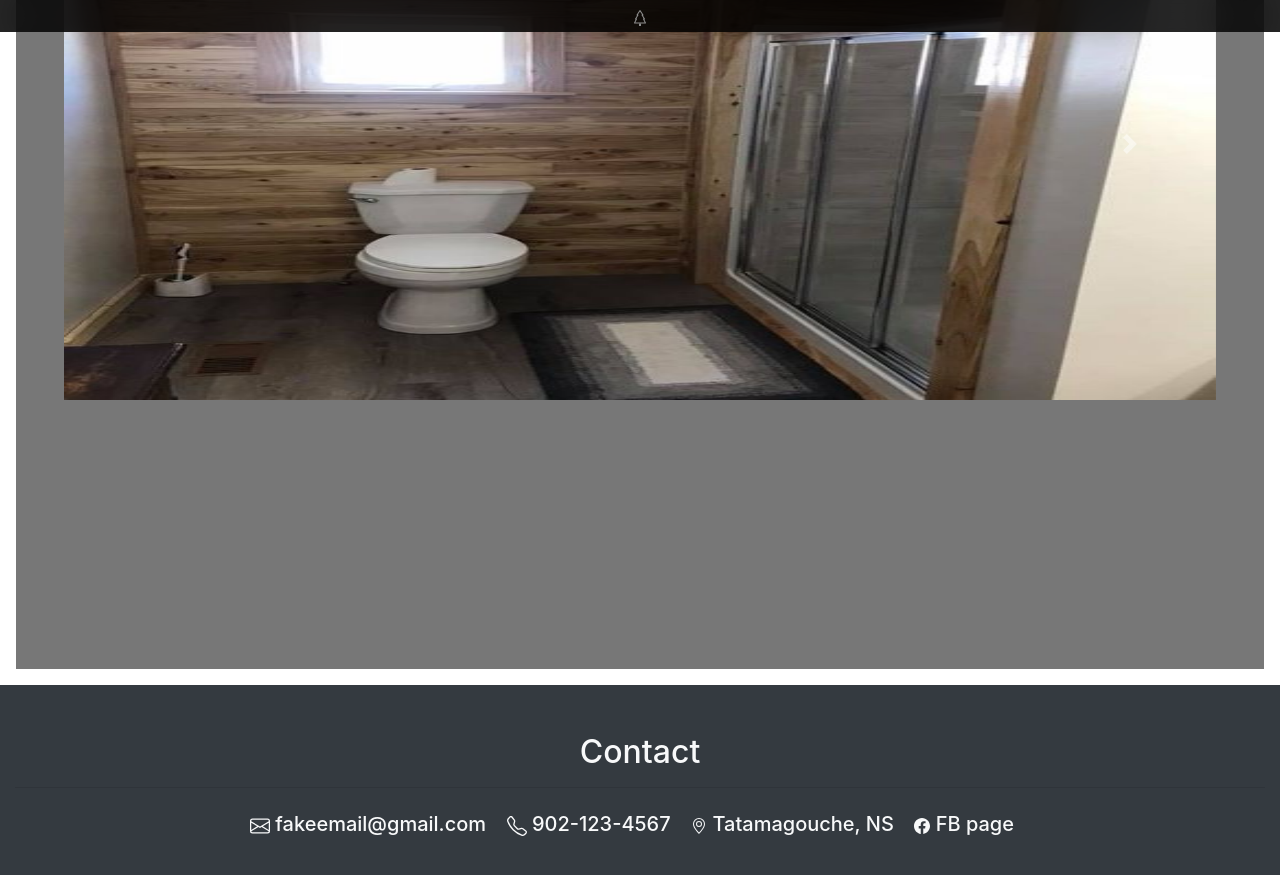
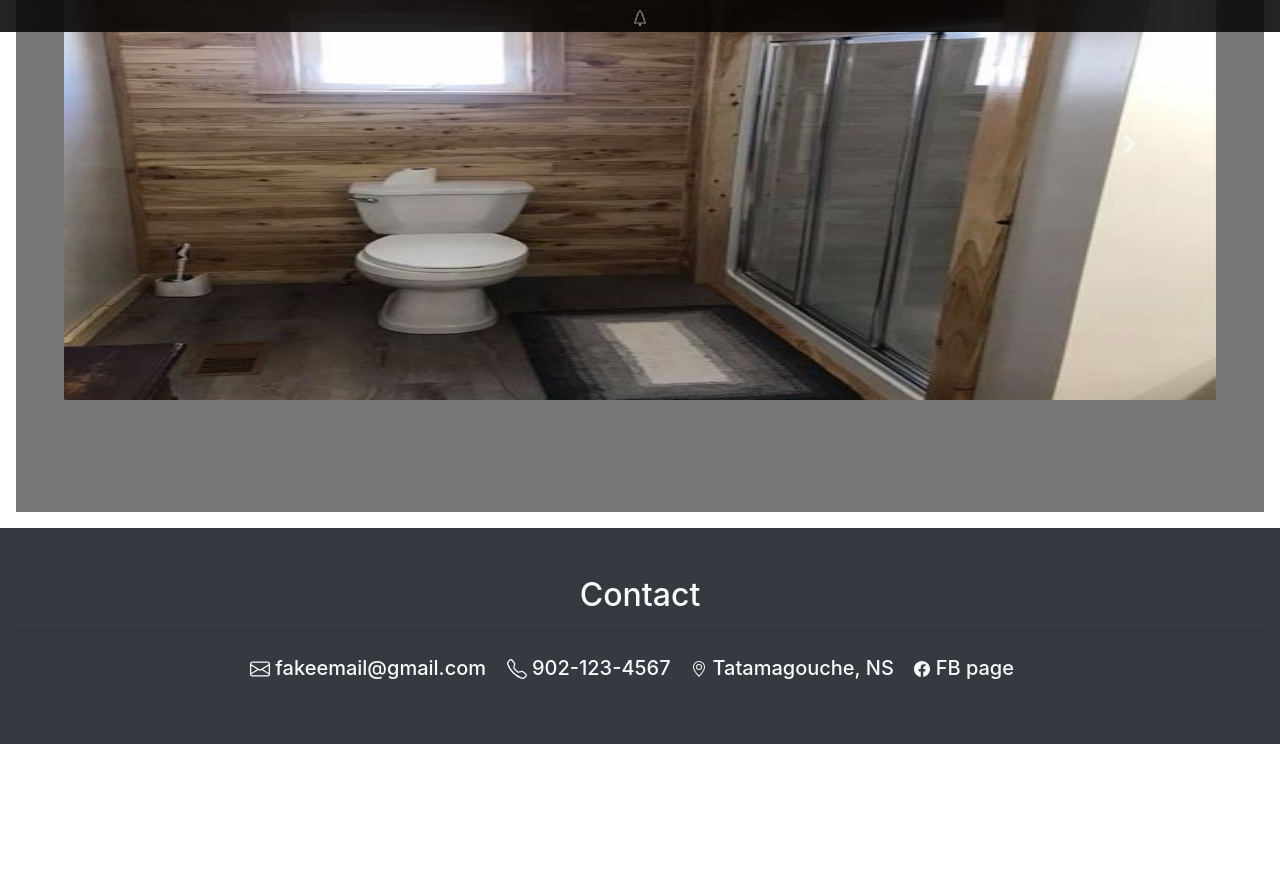
Before and after one commit to DBCarpentry/DBCarpentry.github.io, a Jekyll site: the page built from index.html, in a window 1280 px wide and 900 px high, scrolled down 2111 px. Shown: the top 875 px of the window. Built offline with Jekyll 4.4.1, drawn with Linux system fonts in a browser that asks for light colours; after the commit the page ends 2855 px from its top, so only the background shows below that.

Commit message:
carousel

```diff
--- a/index.html
+++ b/index.html
@@ -69,11 +69,11 @@
   </div>
 
   <!-- gallery -->
-  <div class="position-relative overflow-hidden p-3 p-md-5 m-md-3 text-center"  style="height: 100vh;background-color:#777777;color: #f8f9fa;">
+  <div class="position-relative overflow-hidden p-3 p-md-5 m-md-3 text-center"  style="background-color:#777777;color: #f8f9fa;">
       <h2 class="display-5">Gallery</h2>
       <hr></hr>
       <!--photo carousel-->
-      <div id="myCarousel" class="carousel slide" data-interval="true">
+      <div id="myCarousel" class="carousel slide" data-interval="true"  width="100vmin" height="100vmin">
         <div class="carousel-inner">
         <!--slide1-->
         <div class="carousel-item active" id="im1" width="100vmin" height="100vmin">
```
